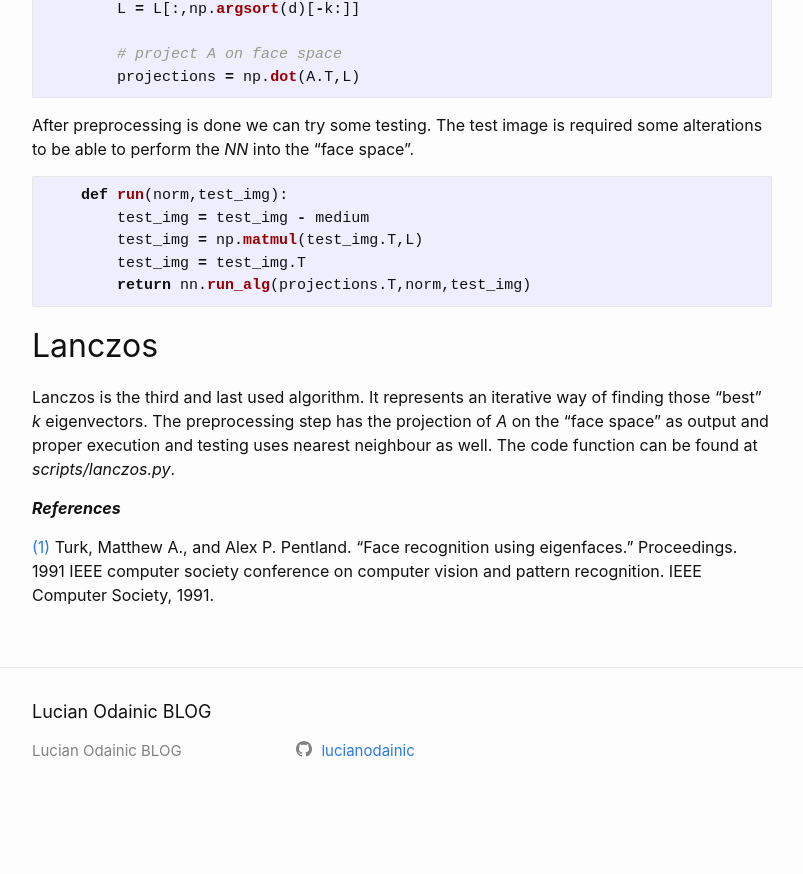
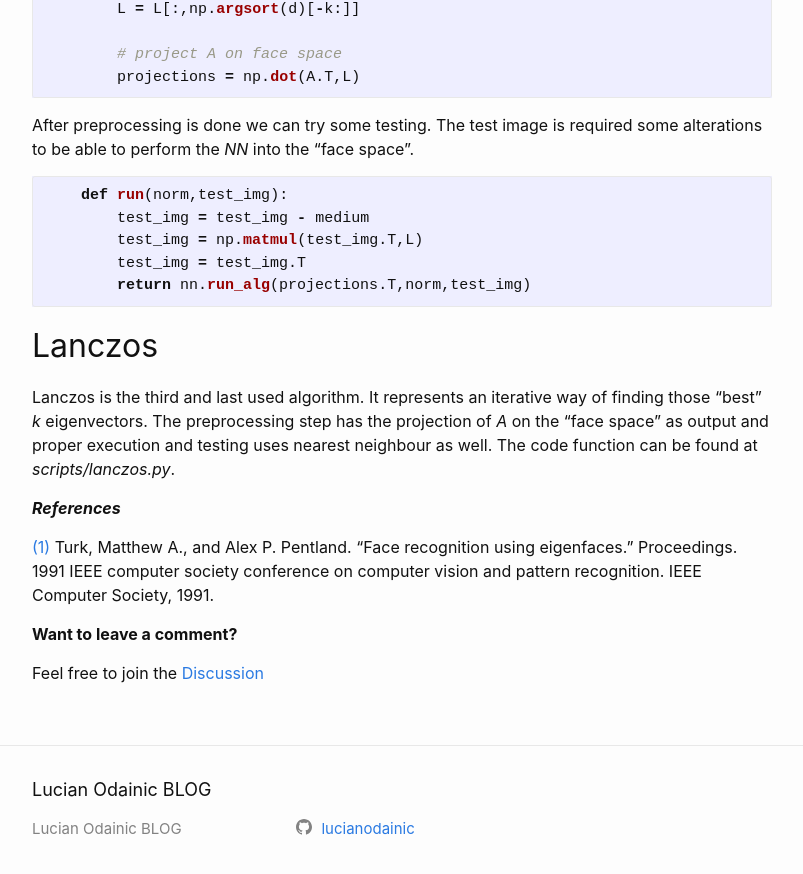
Before and after one commit to lucianodainic/lucianodainic.github.io, a Jekyll site: the page built from _posts/2022-06-20-face-recognition-algorithms-comparison-analysis.markdown, in a window 1280 px wide and 900 px high, scrolled down 2440 px. Shown: the top 874 px of the window, without its empty margins (238-1041 px from the left). Built offline with Jekyll 4.4.1, drawn with Linux system fonts in a browser that asks for light colours; before the commit the page ends 3262 px from its top, so only the background shows below that.

Commit message:
Update post

```diff
--- a/_posts/2022-06-20-face-recognition-algorithms-comparison-analysis.markdown
+++ b/_posts/2022-06-20-face-recognition-algorithms-comparison-analysis.markdown
@@ -110,3 +110,7 @@ Lanczos is the third and last used algorithm. It represents an iterative way of
 ___References___
 
 [(1)](https://www.cin.ufpe.br/~rps/Artigos/Face%20Recognition%20Using%20Eigenfaces.pdf) Turk, Matthew A., and Alex P. Pentland. "Face recognition using eigenfaces." Proceedings. 1991 IEEE computer society conference on computer vision and pattern recognition. IEEE Computer Society, 1991.
+
+__Want to leave a comment?__
+
+Feel free to join the [Discussion](https://github.com/lucianodainic/face-recognition/discussions/1)
```
